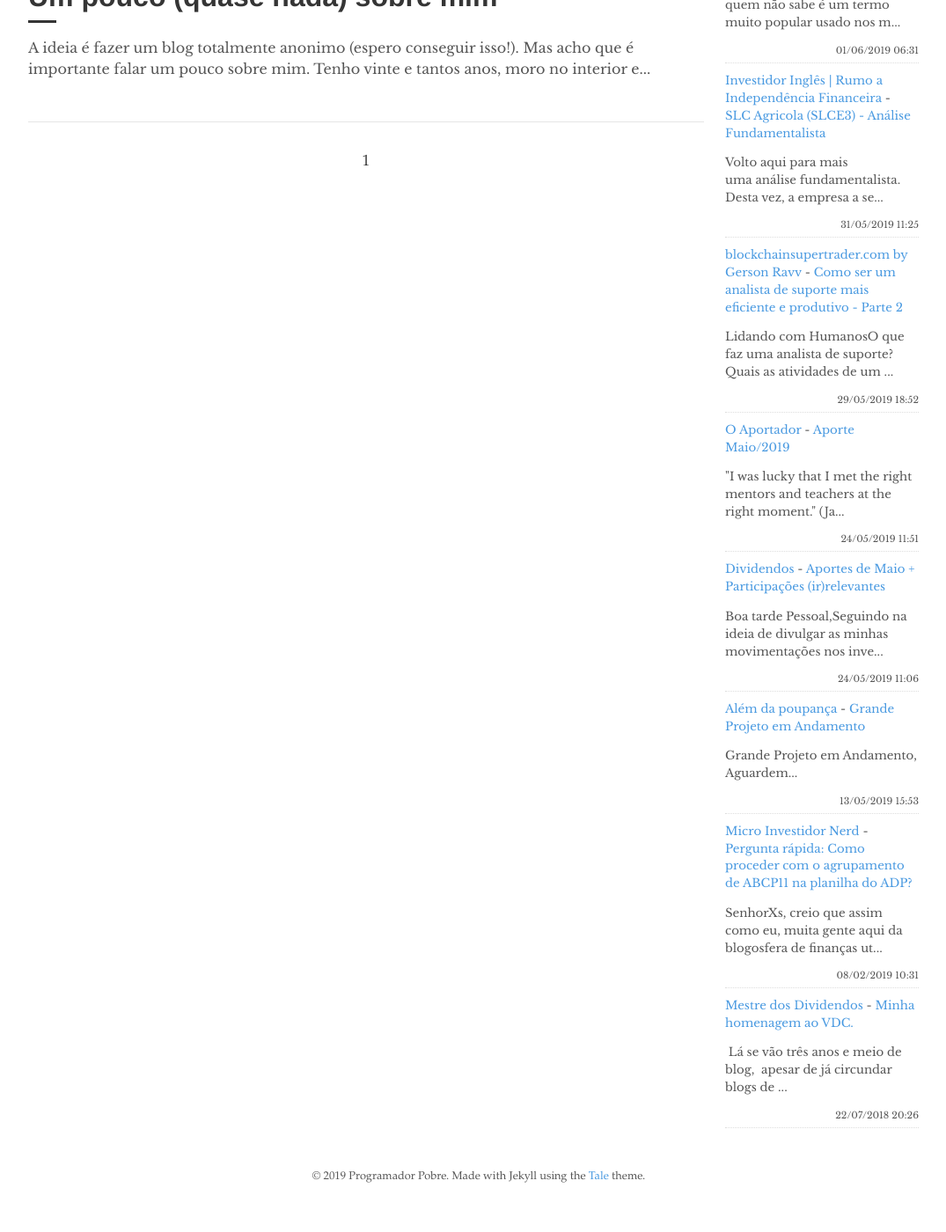
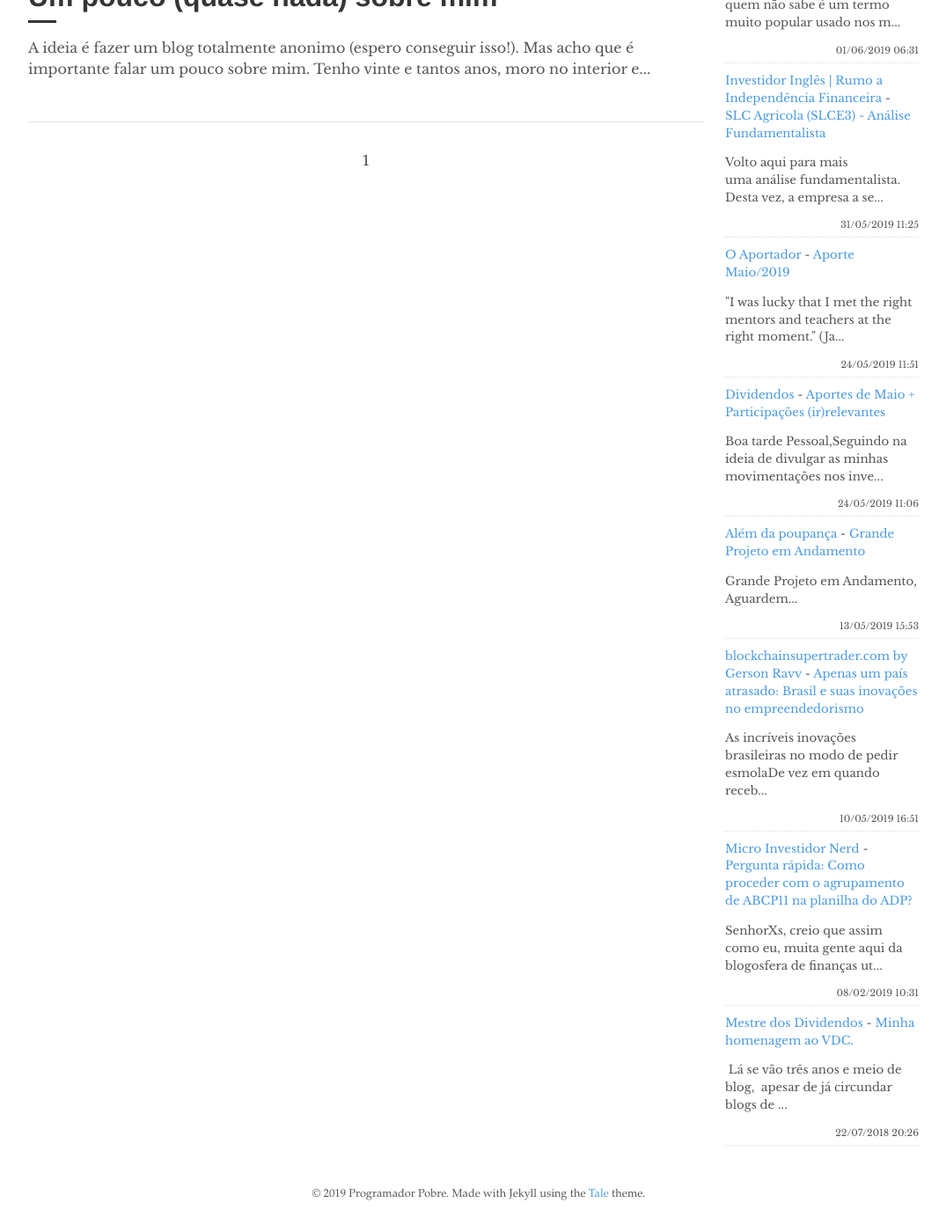
Before and after one commit to programadorpobre/programadorpobre.github.io, a Jekyll site: the page built from index.html, in a window 1280 px wide and 1400 px high, scrolled down 437 px. Shown: the whole window at 88% size, without its empty margins (96-1171 px from the left). Built offline with Jekyll 4.4.1, drawn with Linux system fonts in a browser that asks for light colours; the list of posts is cut into pages by our own code; comment, search, counter and statistics services are not loaded.

Commit message:
[ci skip] travis #667

```diff
--- a/_includes/feed-entries.html
+++ b/_includes/feed-entries.html
@@ -12,11 +12,6 @@
     <a class="feed-entry-site-name" href="https://www.investidoringles.com/">Investidor Inglês | Rumo a Independência Financeira</a> - <a class="feed-entry-title" href="https://www.investidoringles.com/2019/05/slc-agricola-slce3-analise-fundamentalista.html">SLC Agricola (SLCE3) -  Análise Fundamentalista</a>
     <p class="feed-entry-summary">Volto aqui para mais uma&nbsp;análise fundamentalista. Desta vez, a empresa a se...</p>
     <time datetime="2019-05-31T11:25:00.000-03:00">31/05/2019 11:25</time>
-</div>
-<div class="feed-entry">
-    <a class="feed-entry-site-name" href="http://www.blockchainsupertrader.com/">blockchainsupertrader.com by Gerson Ravv</a> - <a class="feed-entry-title" href="http://www.blockchainsupertrader.com/2019/05/como-ser-um-analista-de-suporte-mais_29.html">Como ser um analista de suporte mais eficiente e produtivo - Parte 2</a>
-    <p class="feed-entry-summary">Lidando com HumanosO que faz uma analista de suporte? Quais as atividades de um ...</p>
-    <time datetime="2019-05-29T18:52:00.001-03:00">29/05/2019 18:52</time>
 </div>
 <div class="feed-entry">
     <a class="feed-entry-site-name" href="https://oaportadorfinanceiro.blogspot.com/">O Aportador</a> - <a class="feed-entry-title" href="https://oaportadorfinanceiro.blogspot.com/2019/05/aporte-maio2019.html">Aporte Maio/2019</a>
@@ -34,6 +29,11 @@
     <time datetime="2019-05-13T15:53:00.001-03:00">13/05/2019 15:53</time>
 </div>
 <div class="feed-entry">
+    <a class="feed-entry-site-name" href="http://www.blockchainsupertrader.com/">blockchainsupertrader.com by Gerson Ravv</a> - <a class="feed-entry-title" href="http://www.blockchainsupertrader.com/2019/05/apenas-um-pais-atrasado-brasil-e-suas.html">Apenas um país atrasado: Brasil e suas inovações no empreendedorismo</a>
+    <p class="feed-entry-summary">As incríveis inovações brasileiras no modo de pedir esmolaDe vez em quando receb...</p>
+    <time datetime="2019-05-10T16:51:00.002-03:00">10/05/2019 16:51</time>
+</div>
+<div class="feed-entry">
     <a class="feed-entry-site-name" href="https://microinvestidornerd.blogspot.com/">Micro Investidor Nerd</a> - <a class="feed-entry-title" href="https://microinvestidornerd.blogspot.com/2019/02/pergunta-rapida-como-proceder-com-o.html">Pergunta rápida: Como proceder com o agrupamento de ABCP11 na planilha do ADP?</a>
     <p class="feed-entry-summary">SenhorXs, creio que assim como eu, muita gente aqui da blogosfera de finanças ut...</p>
     <time datetime="2019-02-08T10:31:00.001-08:00">08/02/2019 10:31</time>
```
